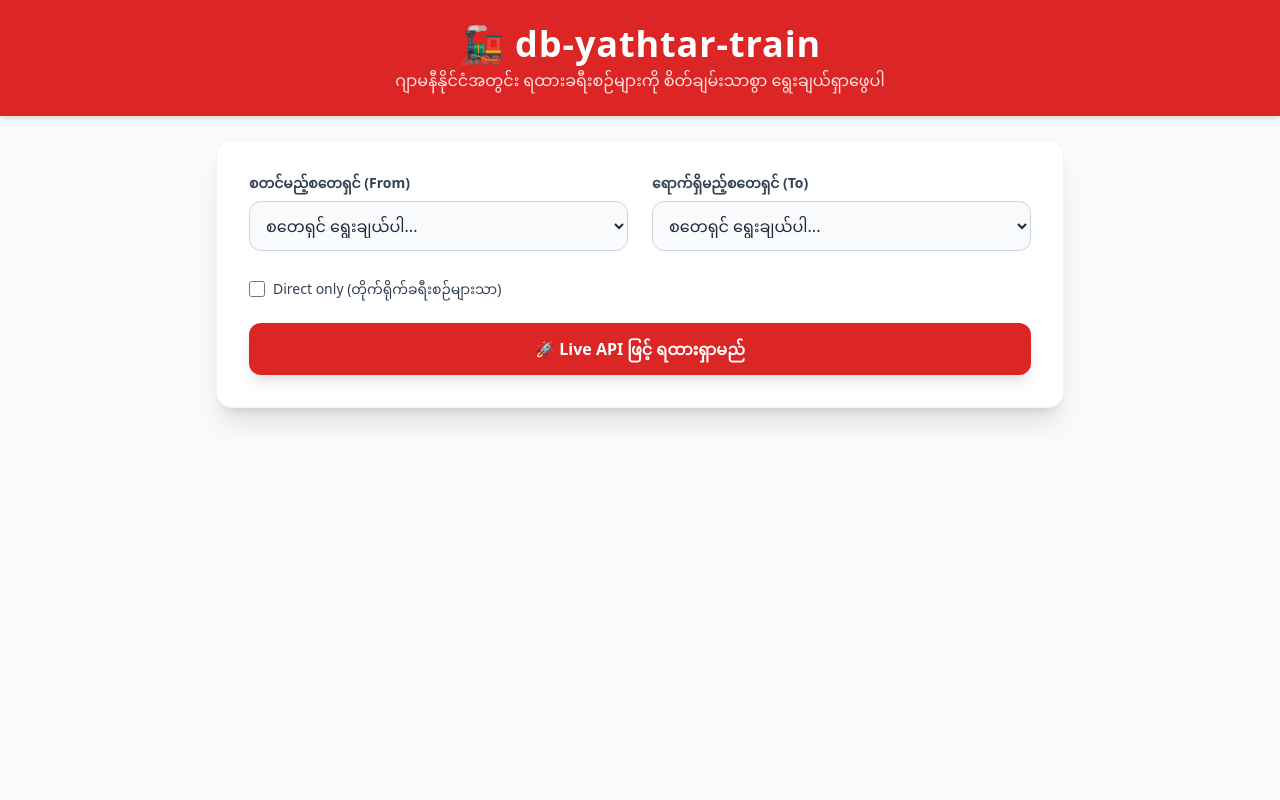
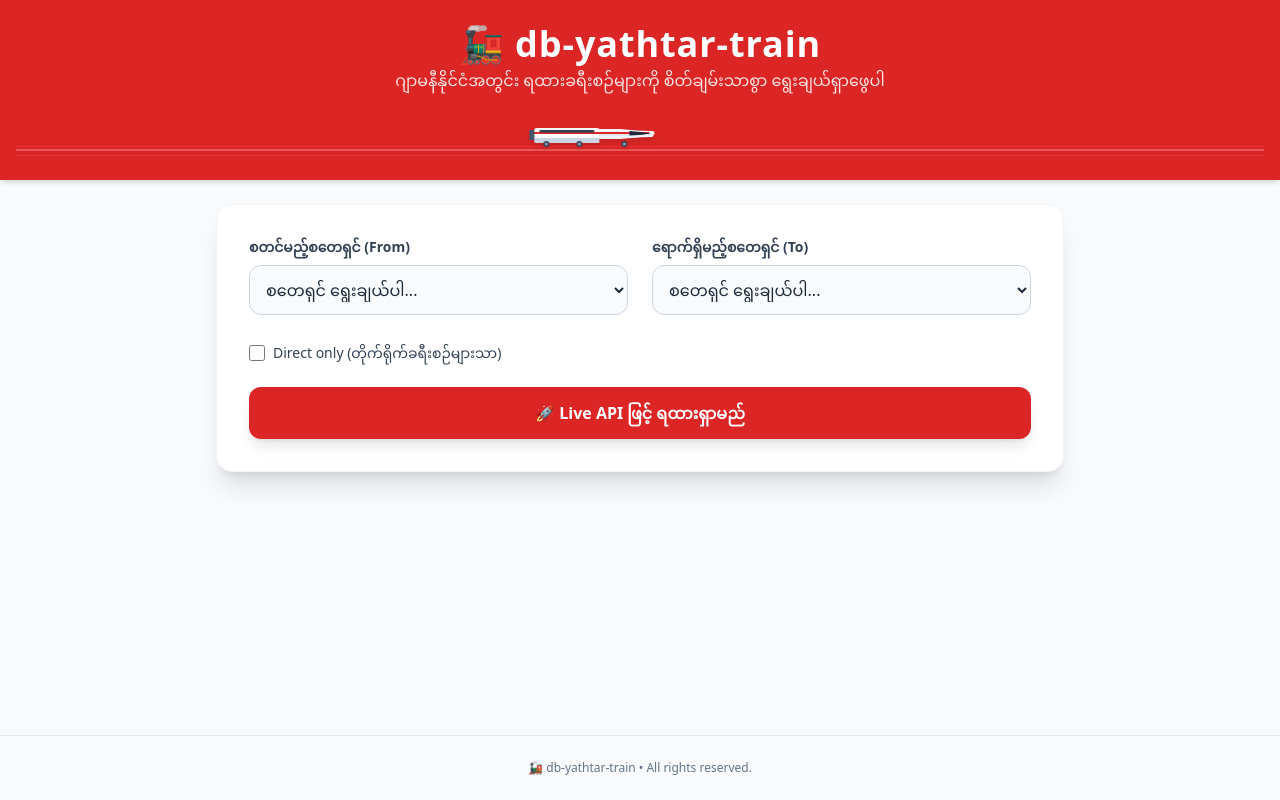
Before and after one commit to myokyawthusoe/DB-YatHtar-Train, a website: page public/index.html in a window 1280 px wide. Drawn offline with nearby package versions, Linux system fonts and the light colour scheme; no server answers.

Commit message:
Update index.html

```diff
--- a/public/index.html
+++ b/public/index.html
@@ -3,7 +3,7 @@
 <head>
     <meta charset="UTF-8">
     <meta name="viewport" content="width=device-width, initial-scale=1.0">
-    <title>db-yathtar-train - ဂျာမနီရထားခရီးစဉ်ရှာခြင်း</title>
+    <title>db-yathtar-train - ဂျာမနီရထားခရီးစဉ်ရှာစက်</title>
     <script src="https://cdn.tailwindcss.com"></script>
     <style>
         @keyframes moveTrain {
@@ -17,9 +17,34 @@
 </head>
 <body class="bg-slate-50 min-h-screen flex flex-col font-sans text-slate-800">
 
+    <!-- Header with Moving Train Animation -->
     <header class="bg-red-600 text-white shadow-md py-6 px-4 text-center relative overflow-hidden">
         <h1 class="text-3xl md:text-4xl font-extrabold tracking-wide mb-1">🚂 db-yathtar-train</h1>
         <p class="text-red-100 text-sm md:text-base">ဂျာမနီနိုင်ငံအတွင်း ရထားခရီးစဉ်များကို စိတ်ချမ်းသာစွာ ရွေးချယ်ရှာဖွေပါ</p>
+
+        <div class="w-full h-12 relative overflow-hidden mt-4 border-b border-red-500/50">
+            <div class="absolute bottom-1 w-full h-[2px] bg-red-300/40"></div>
+            <div class="absolute bottom-2 w-full h-[1px] bg-red-400/20"></div>
+
+            <div class="absolute bottom-1.5 left-0 animate-train flex items-center">
+                <svg width="130" height="26" viewBox="0 0 130 26" fill="none" xmlns="http://www.w3.org/2000/svg" class="filter drop-shadow-md">
+                    <path d="M128 14C120 14 105 15 95 16L75 16L75 6L95 6C105 7 120 8 128 8C130 8 131 10 130 11C129 12 129 13 128 14Z" fill="#F1F5F9"/>
+                    <path d="M128 11C121 11 110 12 100 13L75 13L75 9L100 9C110 10 121 11 128 11Z" fill="#E2E8F0"/>
+                    <rect x="10" y="5" width="65" height="12" rx="2" fill="#F8FAFC"/>
+                    <rect x="10" y="15" width="65" height="5" rx="1" fill="#CBD5E1"/>
+                    <path d="M10 9H125V11H10V9Z" fill="#DC2626"/>
+                    <path d="M105 8C112 8.5 120 9.5 126 10.5C126 10.5 120 12 105 12.5V8Z" fill="#1E293B"/>
+                    <rect x="15" y="7" width="55" height="2.5" rx="1" fill="#334155"/>
+                    <circle cx="22" cy="21" r="3" fill="#334155"/>
+                    <circle cx="22" cy="21" r="1.5" fill="#94A3B8"/>
+                    <circle cx="55" cy="21" r="3" fill="#334155"/>
+                    <circle cx="55" cy="21" r="1.5" fill="#94A3B8"/>
+                    <circle cx="100" cy="21" r="3" fill="#334155"/>
+                    <circle cx="100" cy="21" r="1.5" fill="#94A3B8"/>
+                    <rect x="5" y="7" width="5" height="10" fill="#475569"/>
+                </svg>
+            </div>
+        </div>
     </header>
 
     <main class="max-w-4xl w-full mx-auto p-4 md:p-6 flex-grow">
@@ -70,8 +95,12 @@
         </div>
     </main>
 
+    <footer class="mt-auto py-6 text-center text-xs text-slate-500 border-t border-slate-200 space-y-1">
+        <p>🚂 db-yathtar-train • All rights reserved.</p>
+    </footer>
+
     <script>
-        // Fetch popular stations from backend (which gets them from DB API) on page load
+        // Fetch popular stations from backend on page load
         async function loadStations() {
             try {
                 const res = await fetch('/api/popular-stations');
```
